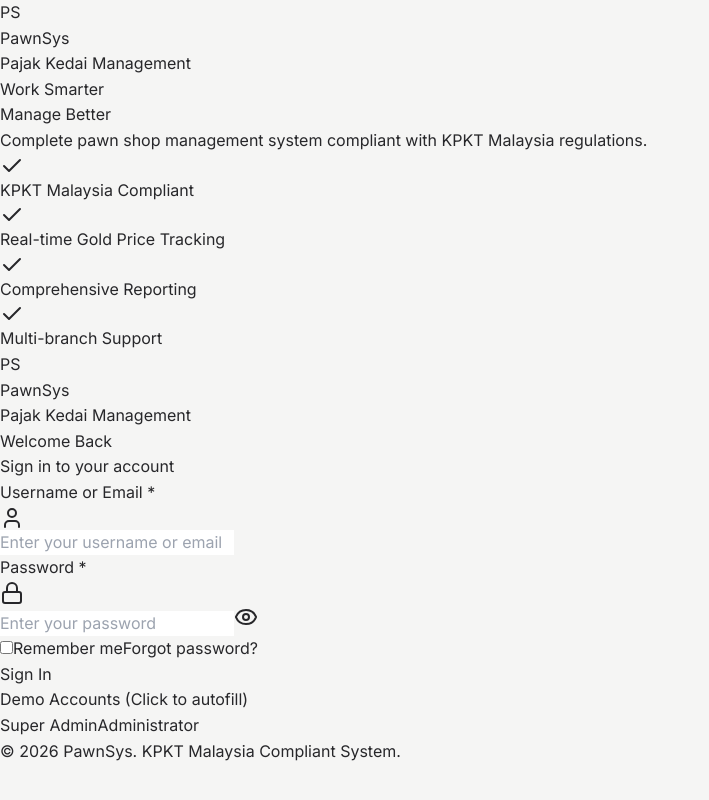
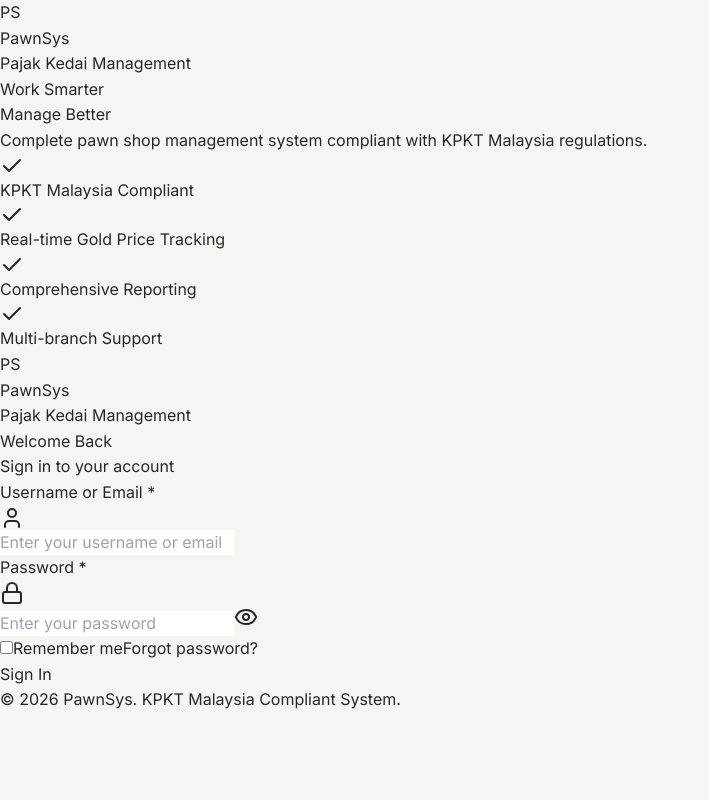
Before and after one commit to intern-ship-it/pawnshop, a React (Vite) app in the folder frontend/: page /login in a window 1280 px wide. Shown: the whole page, without its empty margins (0-709 px from the left). Built offline with nearby package versions, Linux system fonts and the light colour scheme; no server answers.

Commit message:
feat: Implement login page with user authentication, auto-login, and dynamic company branding.

```diff
--- a/frontend/src/pages/Login.jsx
+++ b/frontend/src/pages/Login.jsx
@@ -21,13 +21,7 @@
 import { getPublicCompanyInfo } from "@/services/api";
 import authService from "@/services/authService";
 
-const demoAccounts = [
-  { username: "superadmin", password: "password123", role: "Super Admin" },
-  { username: "admin", password: "password123", role: "Administrator" },
-  // { username: "manager", password: "password123", role: "Manager" },
-  // { username: "cashier", password: "password123", role: "Cashier" },
-  // { username: "auditor", password: "password123", role: "Auditor" },
-];
+
 
 const features = [
   "KPKT Malaysia Compliant",
@@ -273,11 +267,7 @@
     }
   };
 
-  const handleDemoLogin = (account) => {
-    setFormData({ username: account.username, password: account.password });
-    setErrors({});
-    dispatch(clearError());
-  };
+
 
   // Show loading screen while checking for existing auth session
   if (checkingAuth) {
@@ -556,32 +546,7 @@
               </Button>
             </form>
 
-            {/* Demo Accounts */}
 
-            {demoAccounts.length > 0 && (
-              <div className="mt-8 pt-6 border-t border-zinc-200">
-                <p className="text-xs text-zinc-500 text-center mb-3">
-                  Demo Accounts (Click to autofill)
-                </p>
-                <div className="grid grid-cols-2 gap-2">
-                  {demoAccounts.map((account) => (
-                    <button
-                      key={account.username}
-                      type="button"
-                      onClick={() => handleDemoLogin(account)}
-                      className={cn(
-                        "px-3 py-2 rounded-lg border text-sm font-medium transition-all",
-                        "border-zinc-200 hover:border-amber-300 hover:bg-amber-50",
-                        formData.username === account.username &&
-                        "border-amber-400 bg-amber-50"
-                      )}
-                    >
-                      <span className="text-zinc-700">{account.role}</span>
-                    </button>
-                  ))}
-                </div>
-              </div>
-            )}
           </motion.div>
 
           <motion.p
```
